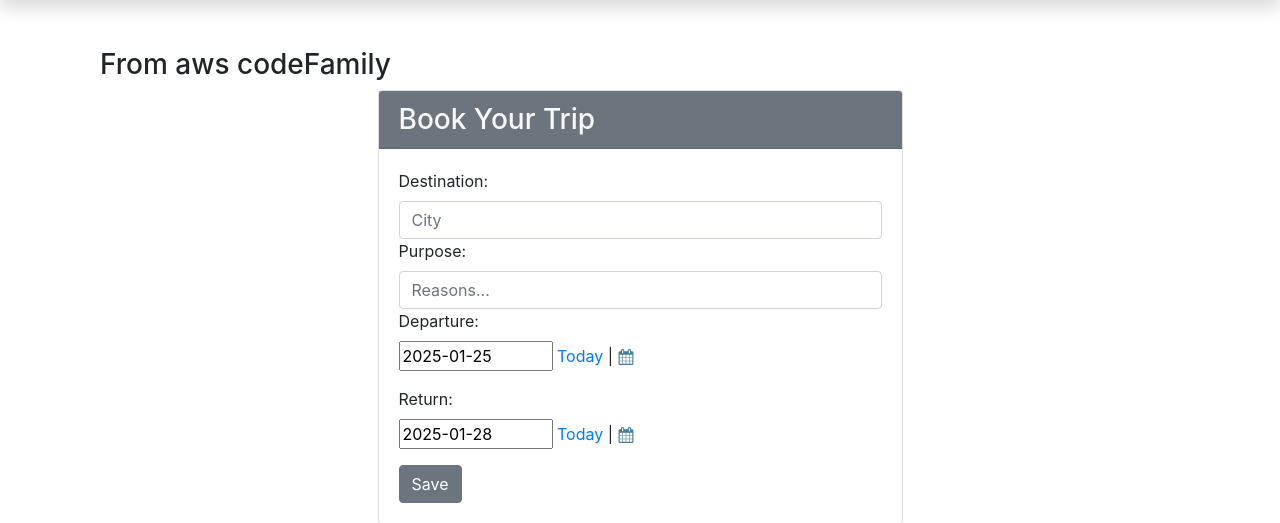
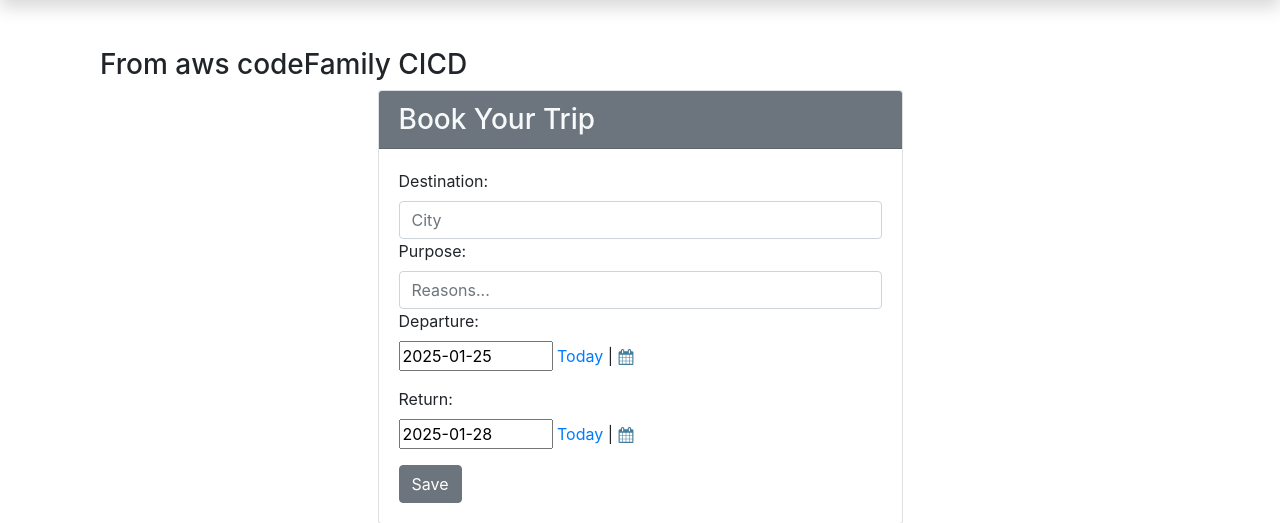
Before and after one commit to ifyvinz/Virtual-Travel-Planner, a Django app: page / in a window 1280 px wide. Shown: the part 62-585 px from the top of the page. Run offline with Django 4.2, Linux system fonts and the light colour scheme; a user stored in the database is signed in; parts of the project's set-up code (start-up, migrations or seed data) failed here and were passed over; some libraries are stand-ins or nearby versions.

Commit message:
docker_compose_up.sh

```diff
--- a/planner/templates/planner/index.html
+++ b/planner/templates/planner/index.html
@@ -4,7 +4,7 @@
 {% block body %}
 
 <div class="container mt-5">
-    <h3>From aws codeFamily</h3>
+    <h3>From aws codeFamily CICD</h3>
     <div class="row justify-content-center">
         <div class="col-sm-6">
             <div class="card">
```
Also changed, not shown: 1 other file.
